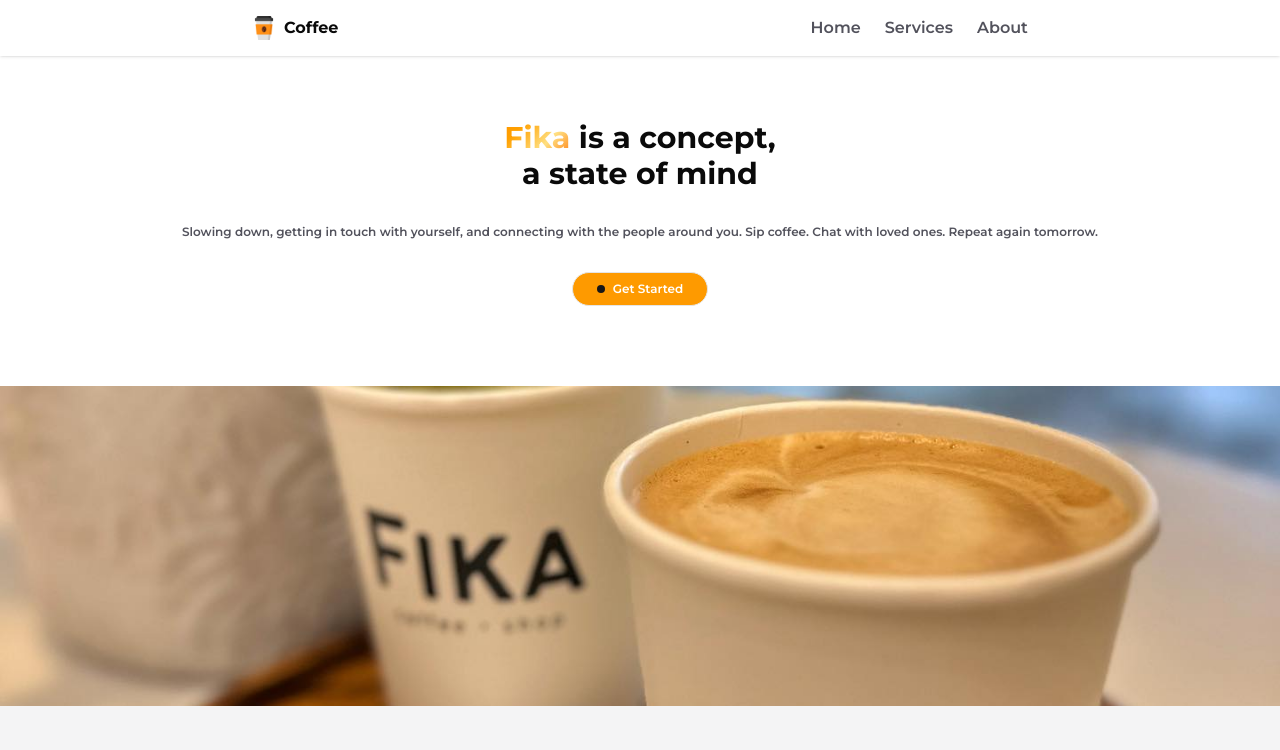
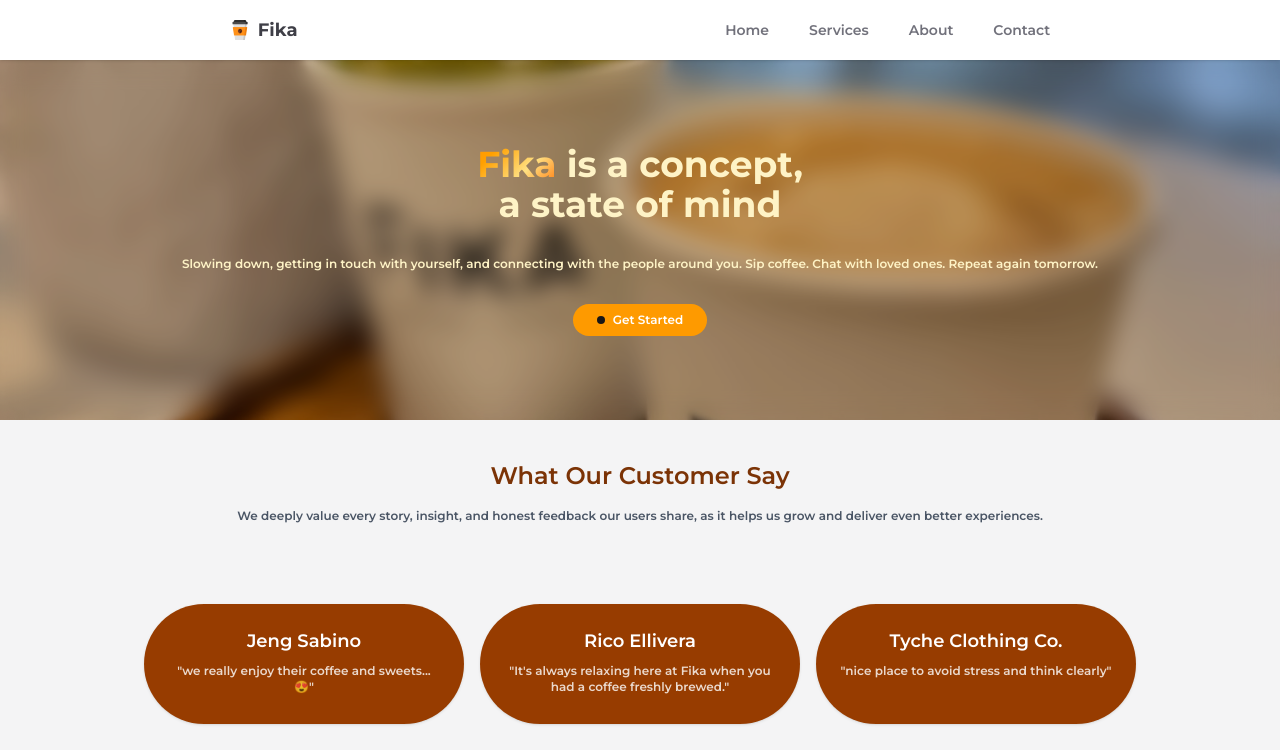
Before and after one commit to RainerMorales/Fika, a React (Vite) app: page / in a window 1280 px wide. Shown: the top 750 px of the page. Built offline with nearby package versions, Linux system fonts and the light colour scheme; a web font is replaced by a local one.

Commit message:
update for new design

```diff
--- a/src/Content.tsx
+++ b/src/Content.tsx
@@ -6,7 +6,7 @@
 function Content() {
   return (
     <>
-      <section className="pt-16 pb-20 ">
+      {/* <section className="pt-16 pb-20 ">
         <div className=" space-y-4 text-center">
           <BlurFade
             duration={0.5}
@@ -40,18 +40,56 @@
             </InteractiveHoverButton>
           </BlurFade>
         </div>
-      </section>
+      </section> */}
       <BlurFade
         duration={0.5}
         direction="up"
-        delay={0.25 * 2}
-        className=" h-80"
+        delay={1}
+        className="relative h-90"
       >
         <img
-          className="h-[100%] w-[100%] object-cover"
+          className="h-[100%] w-[100%] object-cover "
           src="/main.jpg"
           alt=""
         />
+        <BlurFade
+          duration={1}
+          delay={1.50}
+          inView
+          className=" space-y-4 text-center absolute top-0 flex flex-col justify-center items-center backdrop-blur-md bg-black/20 w-[100%] h-[100%]"
+        >
+          <BlurFade
+            direction="up"
+            duration={0.50}
+            delay={2 *1.15}
+            inView
+            className="text-4xl text-center font-bold text-amber-100"
+          >
+            <AuroraText>Fika</AuroraText> is a concept, <br />a state of mind
+          </BlurFade>
+          <BlurFade
+            duration={0.55}
+            direction="up"
+            delay={2 * 1.25}
+            inView
+            className="text-amber-100 text-xs p-4 "
+          >
+            Slowing down, getting in touch with yourself, and connecting with
+            the people around you. Sip coffee. Chat with loved ones. Repeat
+            again tomorrow.
+          </BlurFade>
+          <BlurFade
+            duration={0.55}
+            direction="up"
+            delay={2*1.50}
+            inView
+            className="space-y-4"
+          >
+            <InteractiveHoverButton className="border-none bg-amber-500 text-white text-xs">
+              Get Started
+            </InteractiveHoverButton>
+          </BlurFade>
+        </BlurFade>
       </BlurFade>
       {/* <section className="bg-black">
         <div className="relative">
--- a/src/Nav.tsx
+++ b/src/Nav.tsx
@@ -5,20 +5,21 @@
     <>
       <BlurFade
         duration={0.5}
-        delay={1.25}
-        className="sticky top-0 justify-around p-4 flex items-center w-full backdrop-blur-sm bg-white/20 z-50 shadow "
+        delay={1}
+        className="sticky top-0 justify-around p-4 flex items-center w-full z-50 bg-white shadow "
       >
         <a href="">
           <div className="flex gap-2 items-center cursor-pointer ">
-            <img src="coffee-cup.png" className="w-6" alt="" />
-            <div className="font-bold">Coffee</div>
+            <img src="coffee-cup.png" className="w-5" alt="" />
+            <div className="font-bold text-lg text-zinc-700">Fika</div>
           </div>
         </a>
         <div className="lg:visible md:visible invisible">
-          <ul className="flex gap-6  text-zinc-600 ">
+          <ul className="flex text-sm gap-10  text-zinc-500 ">
             <li data-tip="Home">Home</li>
             <li data-tip="Services">Services</li>
             <li data-tip="About">About</li>
+            <li data-tip="About">Contact</li>
           </ul>
         </div>
       </BlurFade>
```
